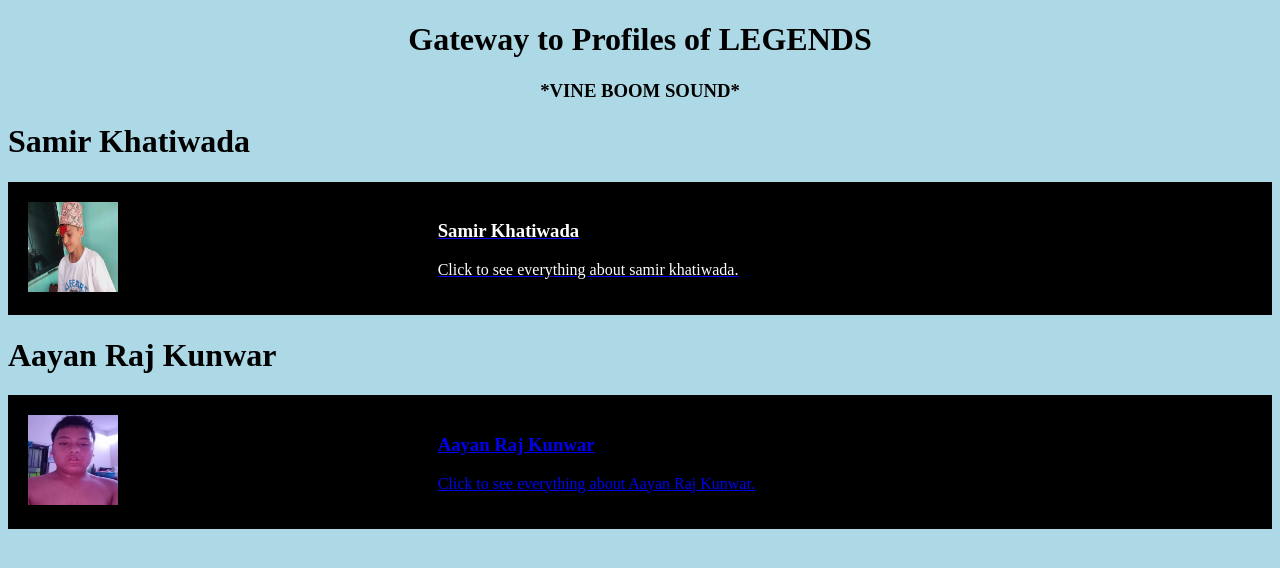
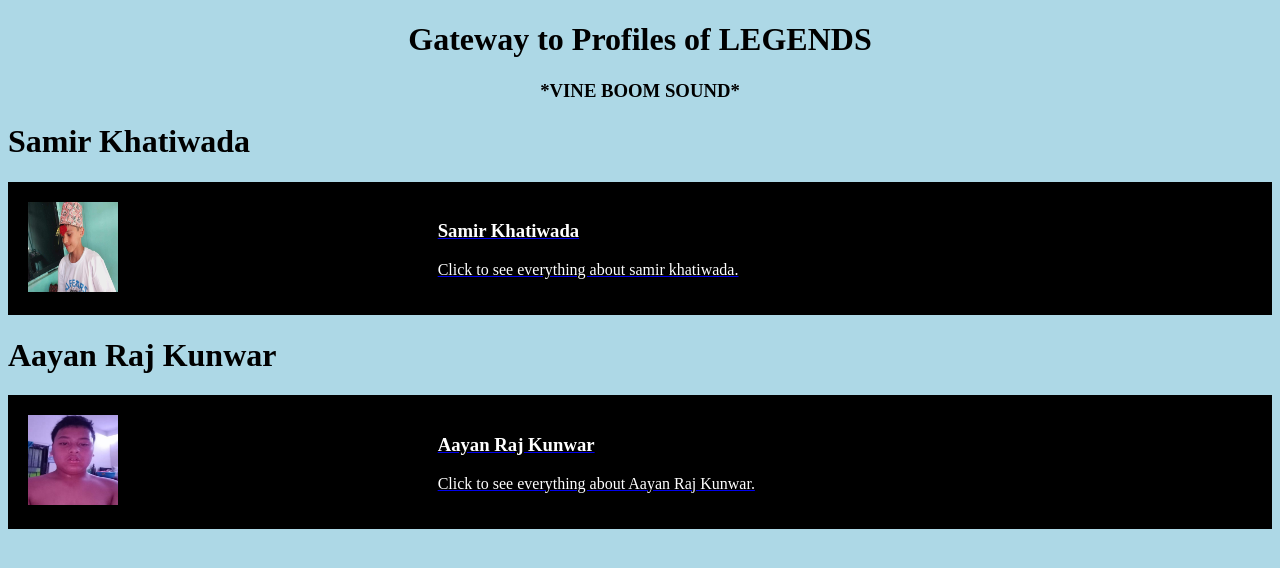
Before and after one commit to ProfilesGateway/ProfilesGateway, a plain HTML site: page index.html in a window 1280 px wide. Drawn offline with Linux system fonts and the light colour scheme.

Commit message:
Update styles.css

```diff
--- a/styles.css
+++ b/styles.css
@@ -14,3 +14,6 @@ body{
 .samirtext{
     color:white;
 }
+.aayantext{
+    color:white;
+}
```
